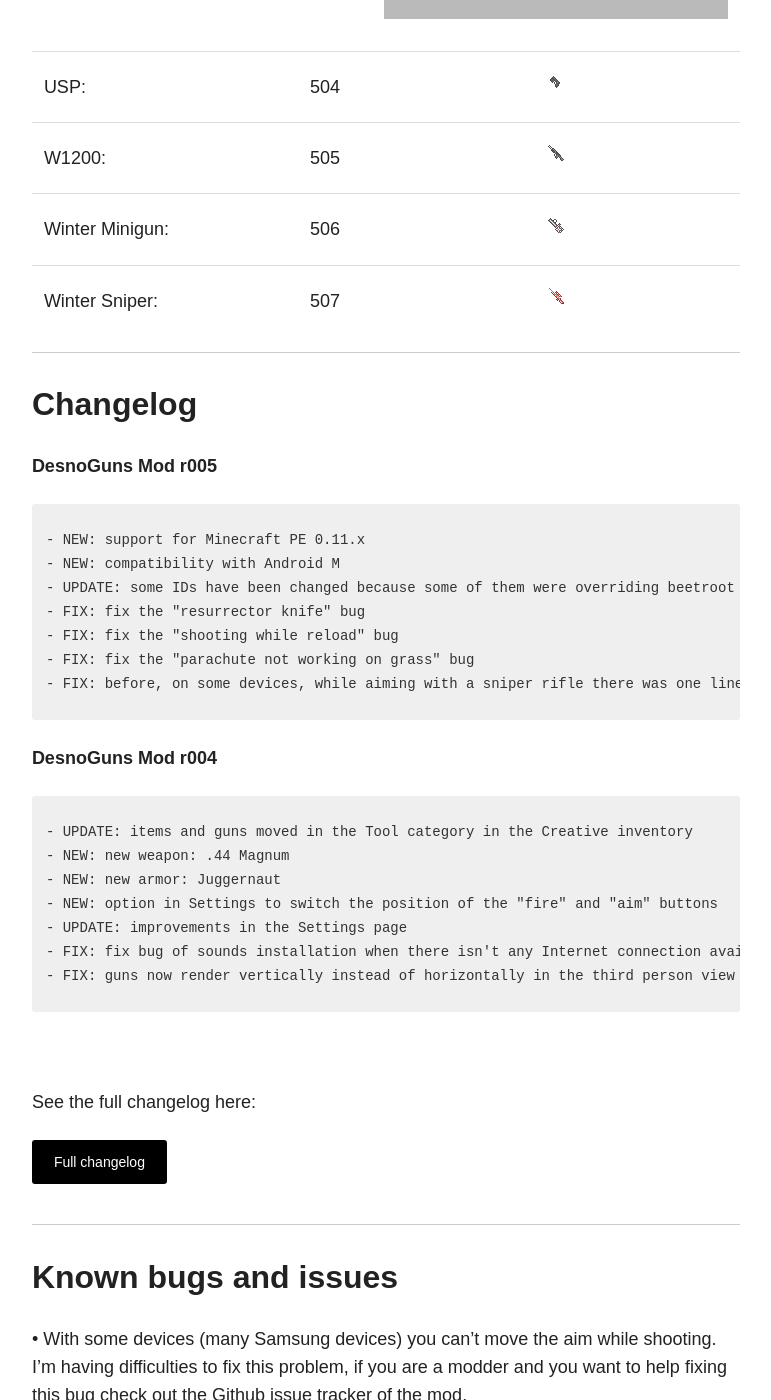
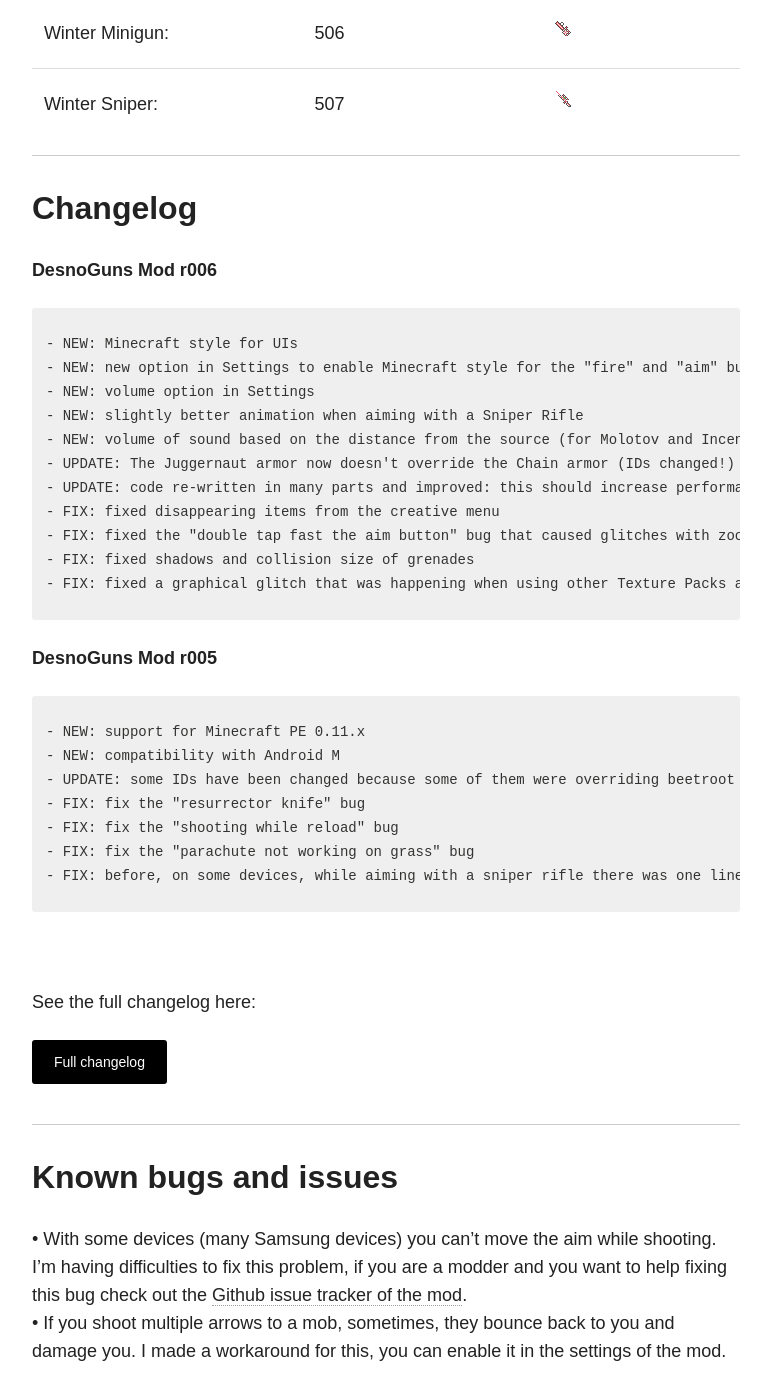
Before and after one commit to Desno365/Desno365.github.io, a Jekyll site: the page built from minecraft/desnoguns-mod/index.md, in a window 1280 px wide and 1400 px high, scrolled down 14869 px. Shown: the whole window, without its empty margins (254-1025 px from the left). Built offline with Jekyll 4.4.1, drawn with Linux system fonts in a browser that asks for light colours; nearby versions of some CDN libraries; comment, search, counter and statistics services are not loaded; some of the changed text lies outside the part shown.

Commit message:
DesnoGuns Mod r006

```diff
--- a/minecraft/desnoguns-mod/index.md
+++ b/minecraft/desnoguns-mod/index.md
@@ -41,13 +41,13 @@
 ## Downloads
 
 <i>Minecraft Pocket Edition 0.11.1:</i><br>
-<i> --- DesnoGuns Mod <b>r005</b>:</i>
+<i> --- DesnoGuns Mod <b>r006</b>:</i>
 
 | Website | Support | Regular |
 |:--------|:-------:|:-------:|
-| MediaFire:         | [Support download](http://adf.ly/1IX0uP) | [Regular download](http://www.mediafire.com/download/n79e581igmemava/DesnoGuns_r005_Desno365.zip) |
-| Android File Host: | [Support download](http://adf.ly/1IX0wX) | [Regular download](https://www.androidfilehost.com/?fid=24052804347757816) |
-| MEGA:              | [Support download](http://adf.ly/1IX0sQ) | [Regular download](https://mega.nz/#!bpxWyJba!1vRpewtzfI8NACuboG0XI0KAbGA9k8gxvo7ZB4HDbzs) |
+| MediaFire:         | [Support download](http://adf.ly/1K01aL) | [Regular download](http://www.mediafire.com/download/w4b83m0r0c9bbn3/DesnoGuns_r006_Desno365.zip) |
+| Android File Host: | [Support download](http://adf.ly/1K01jR) | [Regular download](https://www.androidfilehost.com/?fid=24052804347766562) |
+| MEGA:              | [Support download](http://adf.ly/1K01fI) | [Regular download](https://mega.nz/#!r5RzRToa!9hKnUI_3JGaeOxqGgXTX5HI8g-F5nsZIGJQAHo41Oh8) |
 |----
 {: rules="groups"}
 
@@ -105,11 +105,11 @@
 | Grenade:                     | 435      | <figure><a href="{{ site.url }}/minecraft/desnoguns-mod/images/how-to-craft/crafting/Mk2Grenade.png"><img src="{{ site.url }}/minecraft/desnoguns-mod/images/how-to-craft/icons/Mk2Grenade.png" alt="image"></a></figure> |
 | Fragment Grenade:            | 436      | <figure><a href="{{ site.url }}/minecraft/desnoguns-mod/images/how-to-craft/crafting/MillsBomb.png"><img src="{{ site.url }}/minecraft/desnoguns-mod/images/how-to-craft/icons/MillsBomb.png" alt="image"></a></figure> |
 | Molotov:                     | 437      | <figure><a href="{{ site.url }}/minecraft/desnoguns-mod/images/how-to-craft/crafting/Molotov.png"><img src="{{ site.url }}/minecraft/desnoguns-mod/images/how-to-craft/icons/Molotov.png" alt="image"></a></figure> |
-| <b>Armor</b>                 | 302≈305  |           |
-| Juggernaut Helmet:           | 302      | <figure><a href="{{ site.url }}/minecraft/desnoguns-mod/images/how-to-craft/crafting/JuggernautHelmet.png"><img src="{{ site.url }}/minecraft/desnoguns-mod/images/how-to-craft/icons/JuggernautHelmet.png" alt="image"></a></figure> |
-| Juggernaut Body:             | 303      | <figure><a href="{{ site.url }}/minecraft/desnoguns-mod/images/how-to-craft/crafting/JuggernautBody.png"><img src="{{ site.url }}/minecraft/desnoguns-mod/images/how-to-craft/icons/JuggernautBody.png" alt="image"></a></figure> |
-| Juggernaut Pants:            | 304      | <figure><a href="{{ site.url }}/minecraft/desnoguns-mod/images/how-to-craft/crafting/JuggernautPants.png"><img src="{{ site.url }}/minecraft/desnoguns-mod/images/how-to-craft/icons/JuggernautPants.png" alt="image"></a></figure> |
-| Juggernaut Boots:            | 305      | <figure><a href="{{ site.url }}/minecraft/desnoguns-mod/images/how-to-craft/crafting/JuggernautBoots.png"><img src="{{ site.url }}/minecraft/desnoguns-mod/images/how-to-craft/icons/JuggernautBoots.png" alt="image"></a></figure> |
+| <b>Armor</b>                 | 3285≈3288|           |
+| Juggernaut Helmet:           | 3285     | <figure><a href="{{ site.url }}/minecraft/desnoguns-mod/images/how-to-craft/crafting/JuggernautHelmet.png"><img src="{{ site.url }}/minecraft/desnoguns-mod/images/how-to-craft/icons/JuggernautHelmet.png" alt="image"></a></figure> |
+| Juggernaut Body:             | 3286     | <figure><a href="{{ site.url }}/minecraft/desnoguns-mod/images/how-to-craft/crafting/JuggernautBody.png"><img src="{{ site.url }}/minecraft/desnoguns-mod/images/how-to-craft/icons/JuggernautBody.png" alt="image"></a></figure> |
+| Juggernaut Pants:            | 3287     | <figure><a href="{{ site.url }}/minecraft/desnoguns-mod/images/how-to-craft/crafting/JuggernautPants.png"><img src="{{ site.url }}/minecraft/desnoguns-mod/images/how-to-craft/icons/JuggernautPants.png" alt="image"></a></figure> |
+| Juggernaut Boots:            | 3288     | <figure><a href="{{ site.url }}/minecraft/desnoguns-mod/images/how-to-craft/crafting/JuggernautBoots.png"><img src="{{ site.url }}/minecraft/desnoguns-mod/images/how-to-craft/icons/JuggernautBoots.png" alt="image"></a></figure> |
 | <b>Ammunitions</b>           | 440≈448  |           |
 | Assault Rifle Ammo:          | 440      | <figure><a href="{{ site.url }}/minecraft/desnoguns-mod/images/how-to-craft/crafting/AK47Ammo.png"><img src="{{ site.url }}/minecraft/desnoguns-mod/images/how-to-craft/icons/AK47Ammo.png" alt="image"></a></figure> |
 | Sub Machine Ammo:            | 441      | <figure><a href="{{ site.url }}/minecraft/desnoguns-mod/images/how-to-craft/crafting/MP5Ammo.png"><img src="{{ site.url }}/minecraft/desnoguns-mod/images/how-to-craft/icons/MP5Ammo.png" alt="image"></a></figure> |
@@ -183,6 +183,21 @@
 
 ## Changelog
 
+**DesnoGuns Mod r006**
+{% highlight text %}
+- NEW: Minecraft style for UIs
+- NEW: new option in Settings to enable Minecraft style for the "fire" and "aim" buttons
+- NEW: volume option in Settings
+- NEW: slightly better animation when aiming with a Sniper Rifle
+- NEW: volume of sound based on the distance from the source (for Molotov and Incendiary Grenade Launcher)
+- UPDATE: The Juggernaut armor now doesn't override the Chain armor (IDs changed!)
+- UPDATE: code re-written in many parts and improved: this should increase performance when loading the script at startup
+- FIX: fixed disappearing items from the creative menu
+- FIX: fixed the "double tap fast the aim button" bug that caused glitches with zoom
+- FIX: fixed shadows and collision size of grenades
+- FIX: fixed a graphical glitch that was happening when using other Texture Packs at the same time
+{% endhighlight %}
+
 **DesnoGuns Mod r005**
 {% highlight text %}
 - NEW: support for Minecraft PE 0.11.x
@@ -192,17 +207,6 @@
 - FIX: fix the "shooting while reload" bug
 - FIX: fix the "parachute not working on grass" bug
 - FIX: before, on some devices, while aiming with a sniper rifle there was one line of pixels not black. Now it has been fixed
-{% endhighlight %}
-
-**DesnoGuns Mod r004**
-{% highlight text %}
-- UPDATE: items and guns moved in the Tool category in the Creative inventory
-- NEW: new weapon: .44 Magnum
-- NEW: new armor: Juggernaut
-- NEW: option in Settings to switch the position of the "fire" and "aim" buttons
-- UPDATE: improvements in the Settings page
-- FIX: fix bug of sounds installation when there isn't any Internet connection available
-- FIX: guns now render vertically instead of horizontally in the third person view
 {% endhighlight %}
 
 <br>
```
Also changed, not shown: minecraft/desnoguns-mod/full-changelog/changelog.html (+13 -0 lines), minecraft/desnoguns-mod/full-changelog/index.md (+15 -0 lines).
